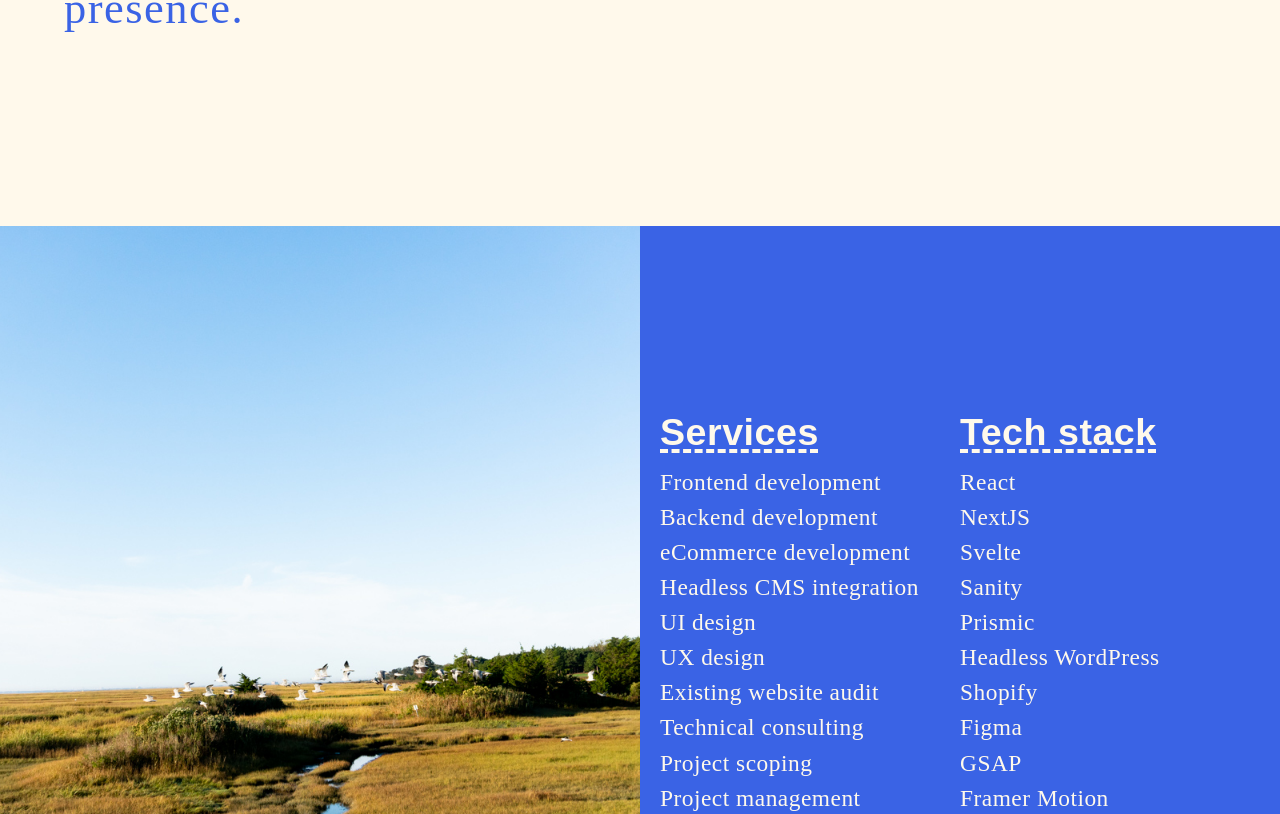
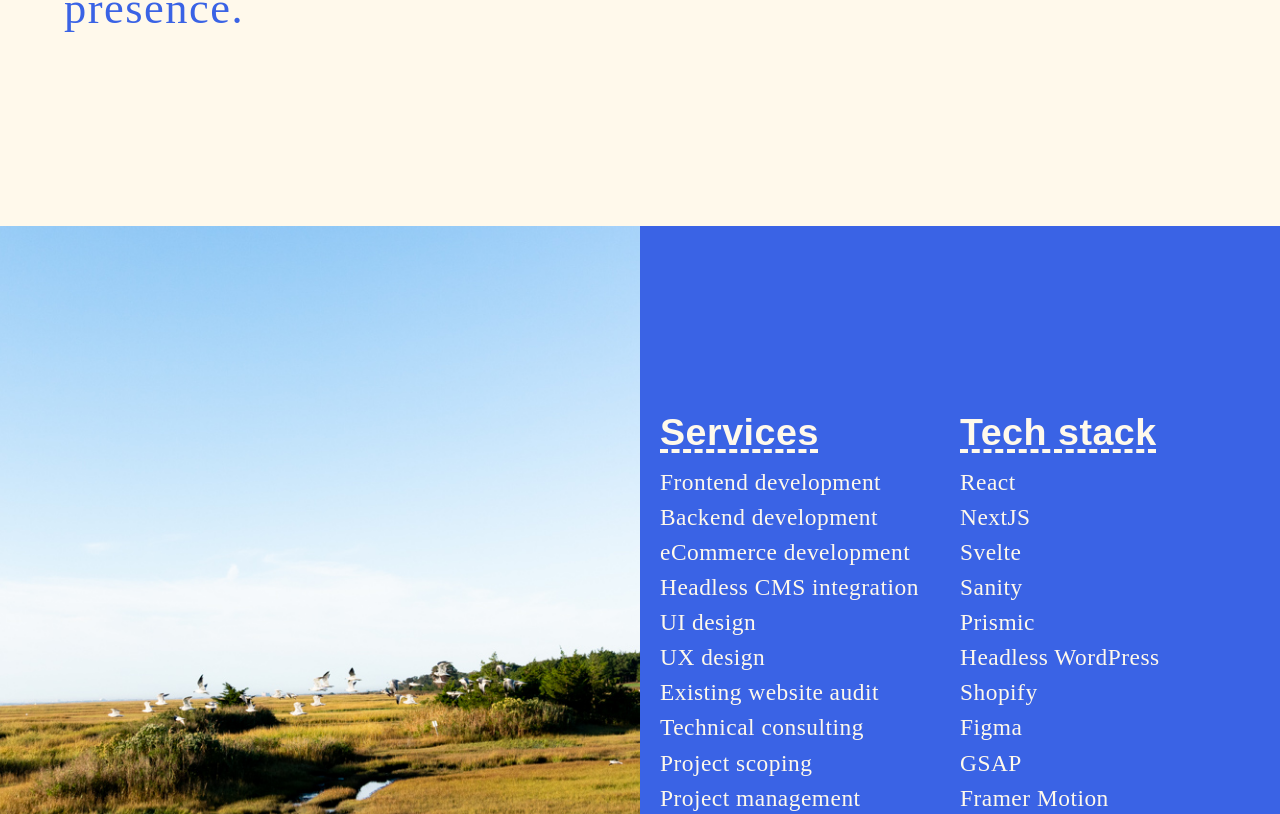
Before and after one commit to jeremel/jlentz-next-sanity, a Next.js app in the folder web/: page / in a window 1280 px wide. Shown: the part 606-1420 px from the top of the page. Built offline with nearby package versions, Linux system fonts and the light colour scheme; a web font is replaced by a local one.

Commit message:
Update the image in the services section so that it scales when entering and exiting the viewport

```diff
--- a/web/pages/index.js
+++ b/web/pages/index.js
@@ -44,7 +44,7 @@ const Header = styled.header`
   @media (max-width: 900px) {
     justify-content: flex-start;
     margin-top: 2rem;
-    height: auto;
+    min-height: auto;
   }
 
   .contactLinks {
@@ -166,6 +166,7 @@ const Services = styled.section`
   grid-template-columns: 1fr 1fr;
   grid-template-areas: "svcImage services";
   place-items: right;
+  overflow: hidden;
 
   @media (max-width: 1100px) {
     display: flex;
@@ -176,10 +177,17 @@ const Services = styled.section`
   .servicesImage {
     grid-area: svcImage;
     height: 100%;
+    width: 100%;
+    overflow: hidden;
 
     img {
       height: 100%;
       object-fit: cover;
+      object-position: center;
+    }
+
+    @media (max-width: 500px) {
+      height: 60vh;
     }
   }
 
@@ -423,10 +431,35 @@ export default function Home() {
     servicestl.current = gsap
       .timeline({
         scrollTrigger: {
+          trigger: ".servicesImage",
+          start: "top 40%",
+          end: "40% top",
+          // scrub: true,
+          ease: "power1.easeInOut",
+          // toggleActions: onEnter, onLeave, onEnterBack, onLeaveBack
+          toggleActions: "play reverse play reverse",
+          // markers: true,
+        },
+      })
+      .fromTo(
+        sq(".image"),
+        {
+          scale: 1.2,
+        },
+        {
+          duration: 1,
+          scale: 1,
+          ease: "power1.ease",
+        }
+      );
+
+    servicestl.current = gsap
+      .timeline({
+        scrollTrigger: {
           trigger: ".service1",
           start: "0% 80%",
           // markers: true,
-          // id: "service1",
+          // id: "image",
         },
       })
       .fromTo(
@@ -696,7 +729,7 @@ export default function Home() {
 
       <Services className="panel panel2" ref={servicesRef}>
         <div className="servicesImage">
-          <img src="/forsythe.jpg" alt="Forsythe" />
+          <img src="/forsythe.jpg" alt="Forsythe" className="image" />
         </div>
         <div className="services">
           <div className="service service1">
```
